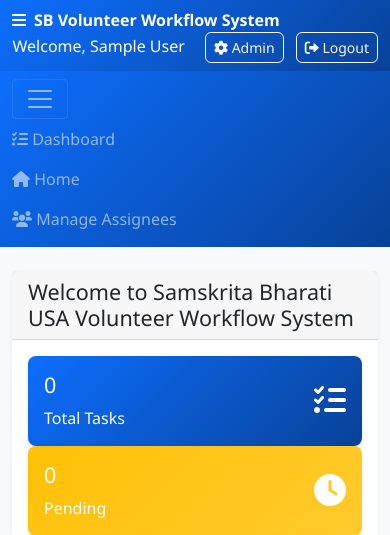
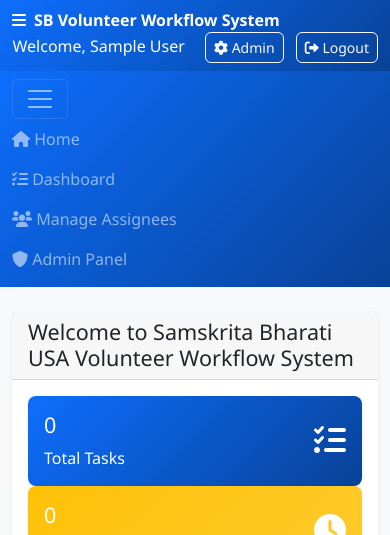
Before and after one commit to gvramse/SB_VWS, a Django app: page /dashboard/ in a window 390 px wide, after a click that opens the changed part. Shown: the top 535 px of the page. Run offline with Django 5.2, Linux system fonts and the light colour scheme; the visitor is signed in with stand-in values (Sample User, id 1); data comes from the database, SQL or seed files in the repository; data that the repository does not hold is empty.

Commit message:
Reorder navigation to Home, Dashboard, Manage Assignees and add Admin Panel button with toggle functionality

```diff
--- a/templates/base.html
+++ b/templates/base.html
@@ -64,19 +64,24 @@
             <div class="collapse navbar-collapse" id="navbarNav">
                 <ul class="navbar-nav me-auto">
                     <li class="nav-item">
-                        <a class="nav-link" href="{% url 'dashboard' %}">
-                            <i class="fas fa-tasks"></i> Dashboard
+                        <a class="nav-link" href="{% url 'home' %}">
+                            <i class="fas fa-home"></i> Home
                         </a>
                     </li>
                     <li class="nav-item">
-                        <a class="nav-link" href="{% url 'home' %}">
-                            <i class="fas fa-home"></i> Home
+                        <a class="nav-link" href="{% url 'dashboard' %}">
+                            <i class="fas fa-tasks"></i> Dashboard
                         </a>
                     </li>
                     {% if user.is_staff or user.is_superuser %}
                     <li class="nav-item">
                         <a class="nav-link" href="{% url 'assignee_list' %}">
                             <i class="fas fa-users"></i> Manage Assignees
+                        </a>
+                    </li>
+                    <li class="nav-item">
+                        <a class="nav-link" href="#" id="adminPanelBtn">
+                            <i class="fas fa-shield-alt"></i> Admin Panel
                         </a>
                     </li>
                     {% endif %}
--- a/templates/tasks/dashboard.html
+++ b/templates/tasks/dashboard.html
@@ -140,10 +140,122 @@
         </div>
     </div>
 </div>
+
+<!-- Admin Panel Section (Hidden by default, shown when Admin Panel button is clicked) -->
+{% if user.is_staff or user.is_superuser %}
+<div class="row mt-4" id="adminPanelSection" style="display: none;">
+    <div class="col-12">
+        <div class="card border-primary">
+            <div class="card-header bg-primary text-white d-flex justify-content-between align-items-center">
+                <h5 class="mb-0"><i class="fas fa-shield-alt"></i> Admin Panel - System Overview</h5>
+                <button class="btn btn-outline-light btn-sm" type="button" onclick="toggleAdminPanel()">
+                    <i class="fas fa-times"></i> Close
+                </button>
+            </div>
+            <div class="card-body">
+                <!-- Admin Statistics -->
+                <div class="row mb-4">
+                    <div class="col-md-3">
+                        <div class="text-center">
+                            <h3 class="text-primary">{{ admin_stats.total_assignees|default:0 }}</h3>
+                            <p class="text-muted mb-0">Total Assignees</p>
+                        </div>
+                    </div>
+                    <div class="col-md-3">
+                        <div class="text-center">
+                            <h3 class="text-success">{{ admin_stats.total_users|default:0 }}</h3>
+                            <p class="text-muted mb-0">Total Users</p>
+                        </div>
+                    </div>
+                    <div class="col-md-3">
+                        <div class="text-center">
+                            <h3 class="text-info">{{ admin_stats.total_all_tasks|default:0 }}</h3>
+                            <p class="text-muted mb-0">All Tasks</p>
+                        </div>
+                    </div>
+                    <div class="col-md-3">
+                        <div class="text-center">
+                            <h3 class="text-warning">{{ stats.total_tasks }}</h3>
+                            <p class="text-muted mb-0">Your Tasks</p>
+                        </div>
+                    </div>
+                </div>
+
+                <!-- Admin Actions -->
+                <div class="row">
+                    <div class="col-md-6">
+                        <h6><i class="fas fa-users text-primary"></i> Current Assignees</h6>
+                        <p class="text-muted">Manage volunteer assignees and their information</p>
+                        <div class="d-grid gap-2">
+                            <a href="{% url 'assignee_list' %}" class="btn btn-primary">
+                                <i class="fas fa-users"></i> Manage Assignees
+                            </a>
+                            <a href="{% url 'assignee_create' %}" class="btn btn-outline-primary">
+                                <i class="fas fa-plus"></i> Add New Assignee
+                            </a>
+                        </div>
+                    </div>
+                    <div class="col-md-6">
+                        <h6><i class="fas fa-upload text-success"></i> Bulk Operations</h6>
+                        <p class="text-muted">Upload multiple assignees at once using CSV files</p>
+                        <div class="d-grid gap-2">
+                            <a href="{% url 'assignee_list' %}" class="btn btn-success">
+                                <i class="fas fa-upload"></i> Bulk Upload
+                            </a>
+                            <a href="#" class="btn btn-outline-success" onclick="downloadCSVTemplate()">
+                                <i class="fas fa-download"></i> Download Template
+                            </a>
+                        </div>
+                    </div>
+                </div>
+            </div>
+        </div>
+    </div>
+</div>
+{% endif %}
 {% endblock %}
 
 {% block extra_js %}
 <script>
-// No additional JavaScript needed
+function downloadCSVTemplate() {
+    // Create CSV content
+    const csvContent = 'Name,Email,Location\nJohn Doe,john.doe@example.com,New York, NY\nJane Smith,jane.smith@example.com,Los Angeles, CA\nBob Johnson,bob.johnson@example.com,Chicago, IL';
+
+    // Create blob and download
+    const blob = new Blob([csvContent], { type: 'text/csv' });
+    const url = window.URL.createObjectURL(blob);
+    const a = document.createElement('a');
+    a.href = url;
+    a.download = 'assignees_template.csv';
+    document.body.appendChild(a);
+    a.click();
+    document.body.removeChild(a);
+    window.URL.revokeObjectURL(url);
+}
+
+// Admin Panel toggle functionality
+function toggleAdminPanel() {
+    const adminPanelSection = document.getElementById('adminPanelSection');
+    if (adminPanelSection) {
+        if (adminPanelSection.style.display === 'none') {
+            adminPanelSection.style.display = 'block';
+            // Scroll to admin panel section
+            adminPanelSection.scrollIntoView({ behavior: 'smooth', block: 'start' });
+        } else {
+            adminPanelSection.style.display = 'none';
+        }
+    }
+}
+
+// Add event listener to Admin Panel button in navigation
+document.addEventListener('DOMContentLoaded', function() {
+    const adminPanelBtn = document.getElementById('adminPanelBtn');
+    if (adminPanelBtn) {
+        adminPanelBtn.addEventListener('click', function(e) {
+            e.preventDefault();
+            toggleAdminPanel();
+        });
+    }
+});
 </script>
 {% endblock %}
```
